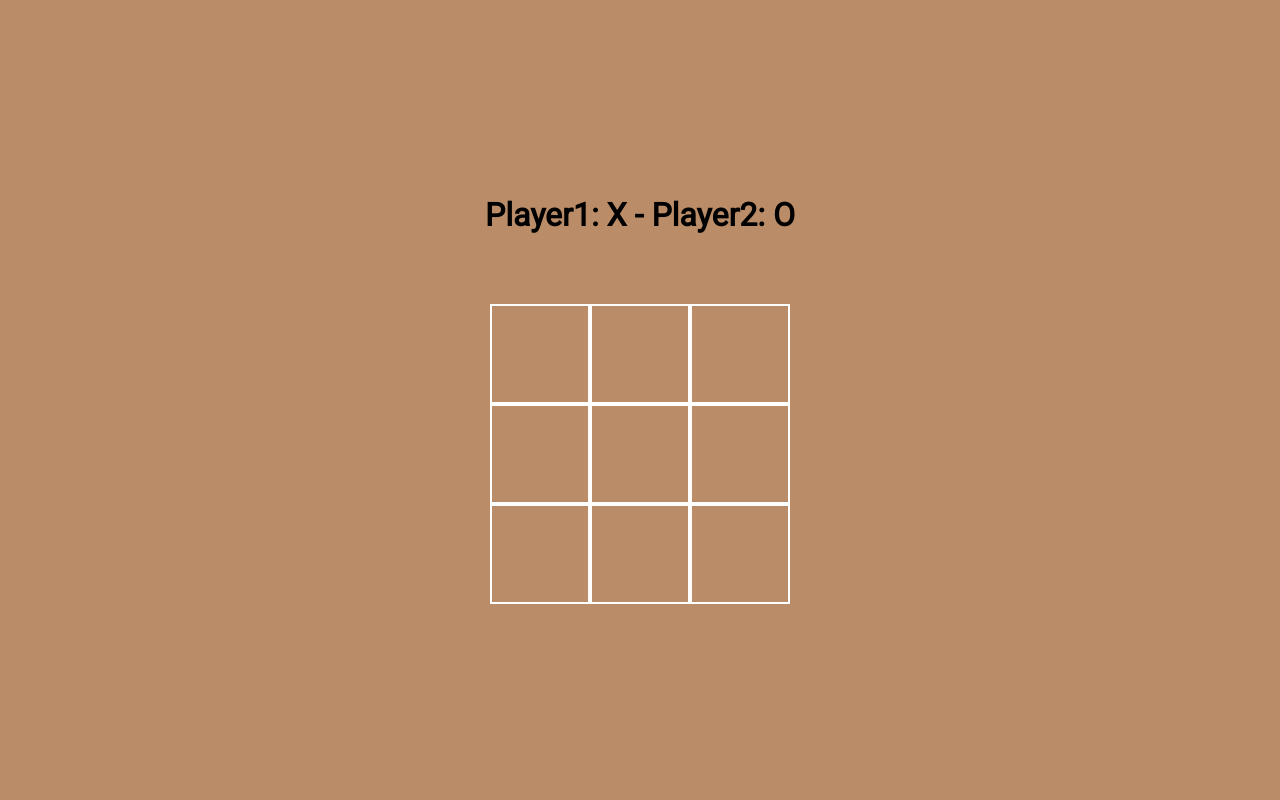
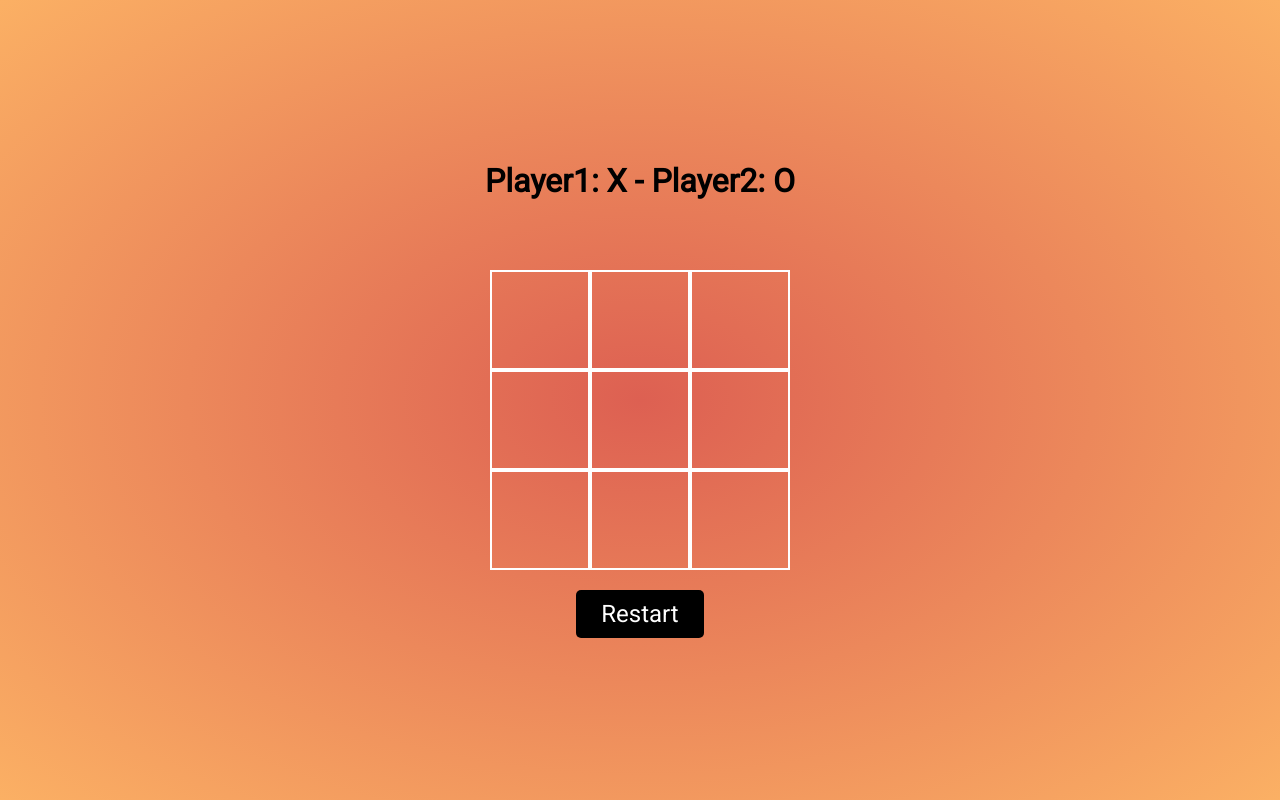
Before and after one commit to DavideL90/Ex-jquery-tris, a plain HTML site: page index.html in a window 1280 px wide. Drawn offline with nearby package versions, Linux system fonts and the light colour scheme.

Commit message:
gioco completato. Da implementare il pulsante reset

```diff
--- a/index.html
+++ b/index.html
@@ -11,9 +11,8 @@
     <div id="page-wrapper">
       <h1>Player1: X - Player2: O</h1>
       <h3 id="winTitle"></h3>
-      <div id="tris-cnt">
-
-      </div>
+      <div id="tris-cnt"></div>
+      <button type="button" id="restart">Restart</button>
     </div>
   <script src="main.js" charset="utf-8"></script>
   </body>
--- a/main.js
+++ b/main.js
@@ -5,6 +5,8 @@ $(document).ready(function(){
   generateGrid();
   //creo una variabile per salvare il nome della classe;
   var elementsClass ;
+  //creo la variabile per non far eseguire la funzione di nuovo dopo la prima volta
+  var firstVictory = false
   $('.grid-items').click(function(){
     var cellbox = $(this);
     if(cellbox.hasClass('grid-items')){
@@ -23,12 +25,17 @@ $(document).ready(function(){
         isX = false;
       }
     }
+    //faccio un controllo per vedere se è la prima vittoria così da non cambiare il nome del vincitore
+    if(!firstVictory){
       if(isWon(elementsClass)){
         if(elementsClass == 'x-items'){
           $('#winTitle').html('Player1 won!');
+          firstVictory = true;
         }
         else{
           $('#winTitle').html('Player2 won!');
+          firstVictory = true;
+        }
       }
     }
   });
--- a/style.css
+++ b/style.css
@@ -4,7 +4,7 @@
   padding: 0;
 }
 body{
-  background: #ba8d68;
+  background: radial-gradient(#dd6052, #fbb064);
 }
 #page-wrapper{
   height: 100vh;
@@ -48,3 +48,19 @@ body{
   font-weight: bold;
   font-family: 'Roboto', sans-serif;
 }
+#restart{
+  margin-top: 20px;
+  padding: 10px 25px;
+  border-radius: 5px;
+  border-style: none;
+  outline: none;
+  font-size: 24px;
+  font-family: 'Roboto', sans-serif;
+  background-color: black;
+  color: white;
+}
+#restart:hover{
+  background-color: white;
+  color: black;
+  transition: all 1s;
+}
```
Lines whose indentation alone changed are shown as unchanged.
